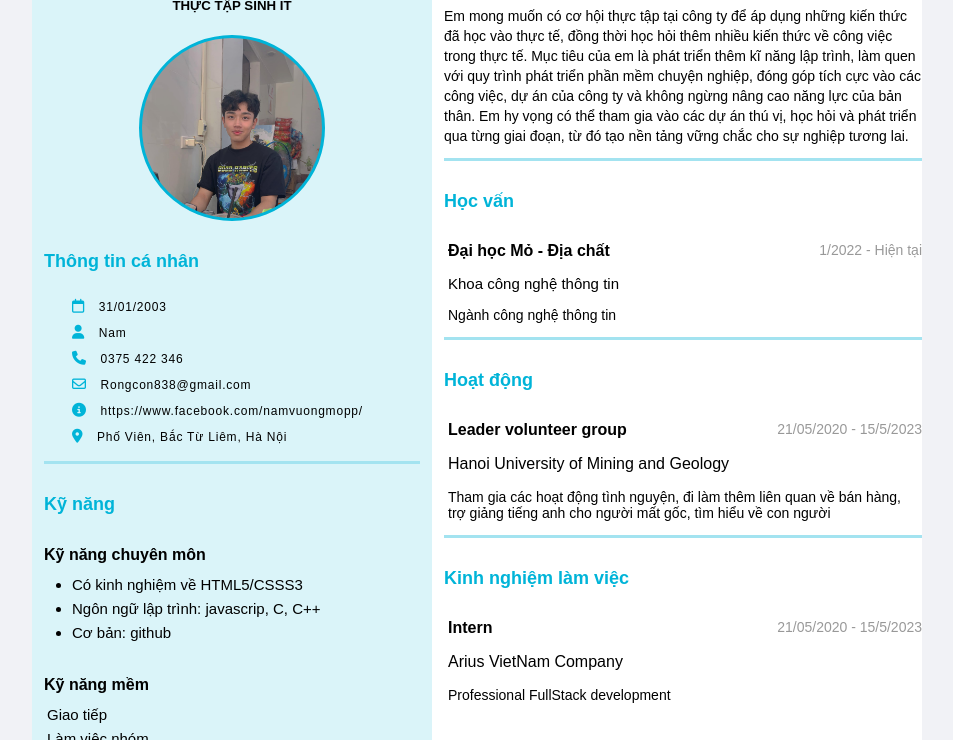
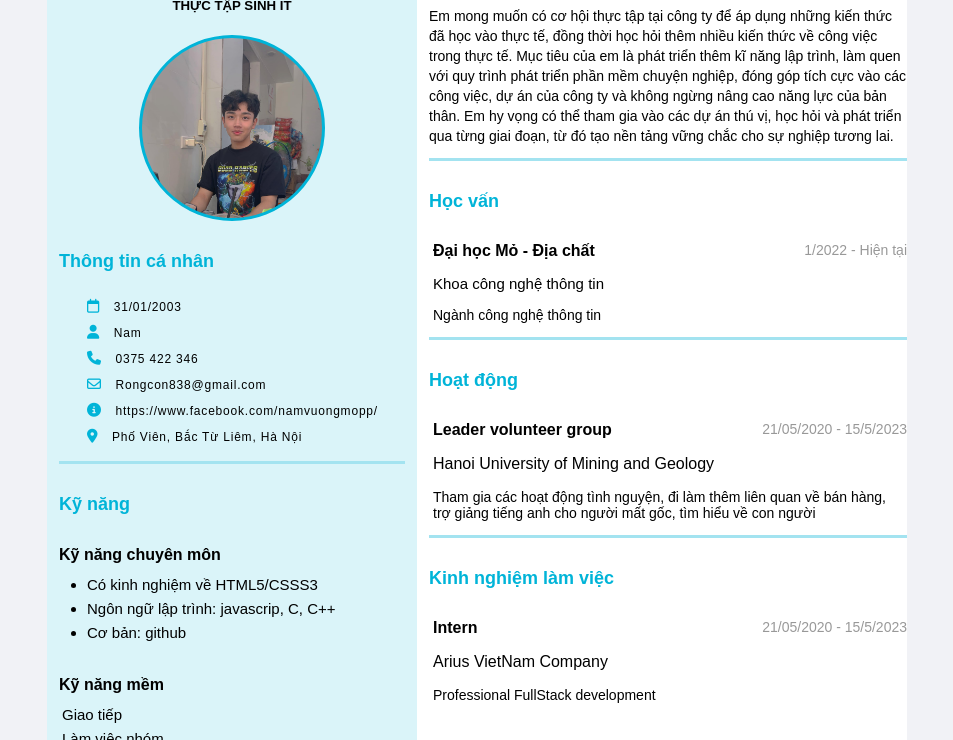
Before and after one commit to TranDucVuong2003/Cv-html-css, a plain HTML site: page Cv/index.html in a window 1280 px wide. Shown: the part 95-835 px from the top of the page, without its empty margins (163-1116 px from the left). Drawn offline with Linux system fonts and the light colour scheme.

Commit message:
fix min-withd left-side

```diff
--- a/Cv/assets/css/style.css
+++ b/Cv/assets/css/style.css
@@ -32,7 +32,7 @@ body {
 
 /* top left side */
 .left-side {
-    min-width:400px;
+    min-width:370px;
     background-color: #daf4f9;
 }
 
```
